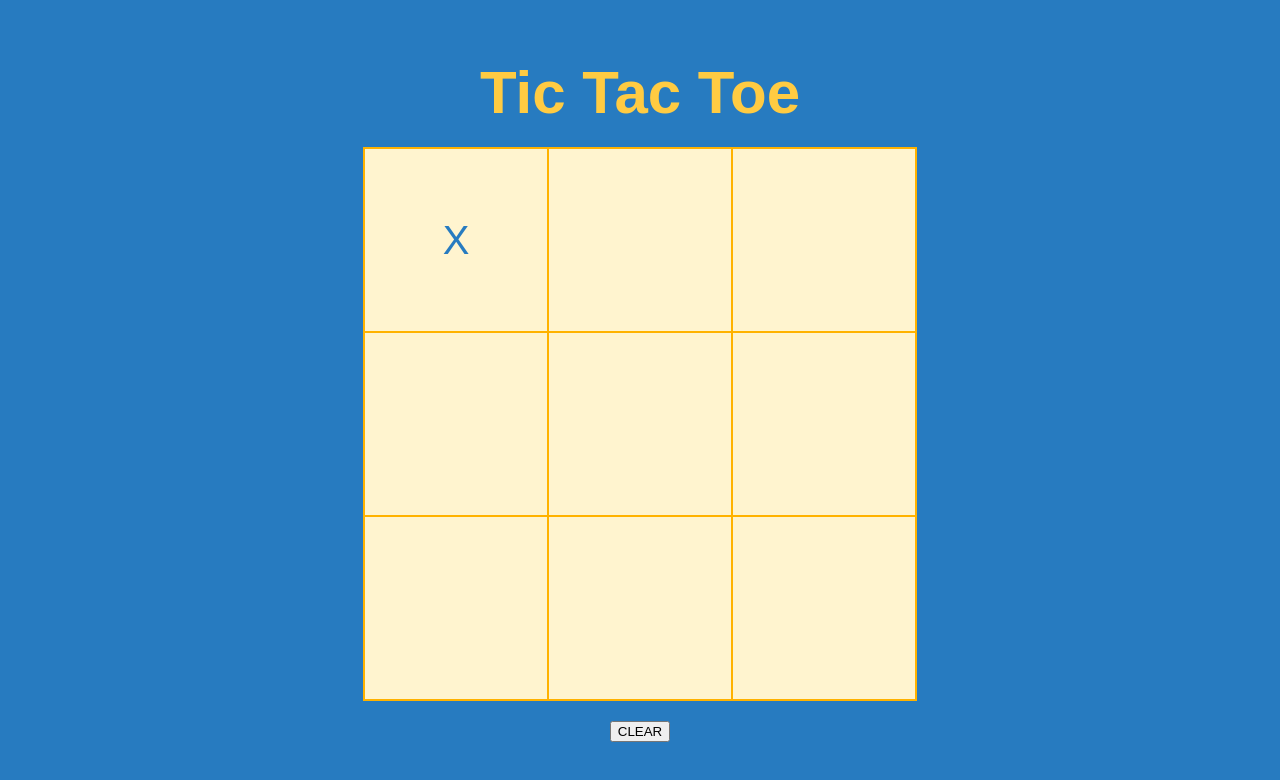
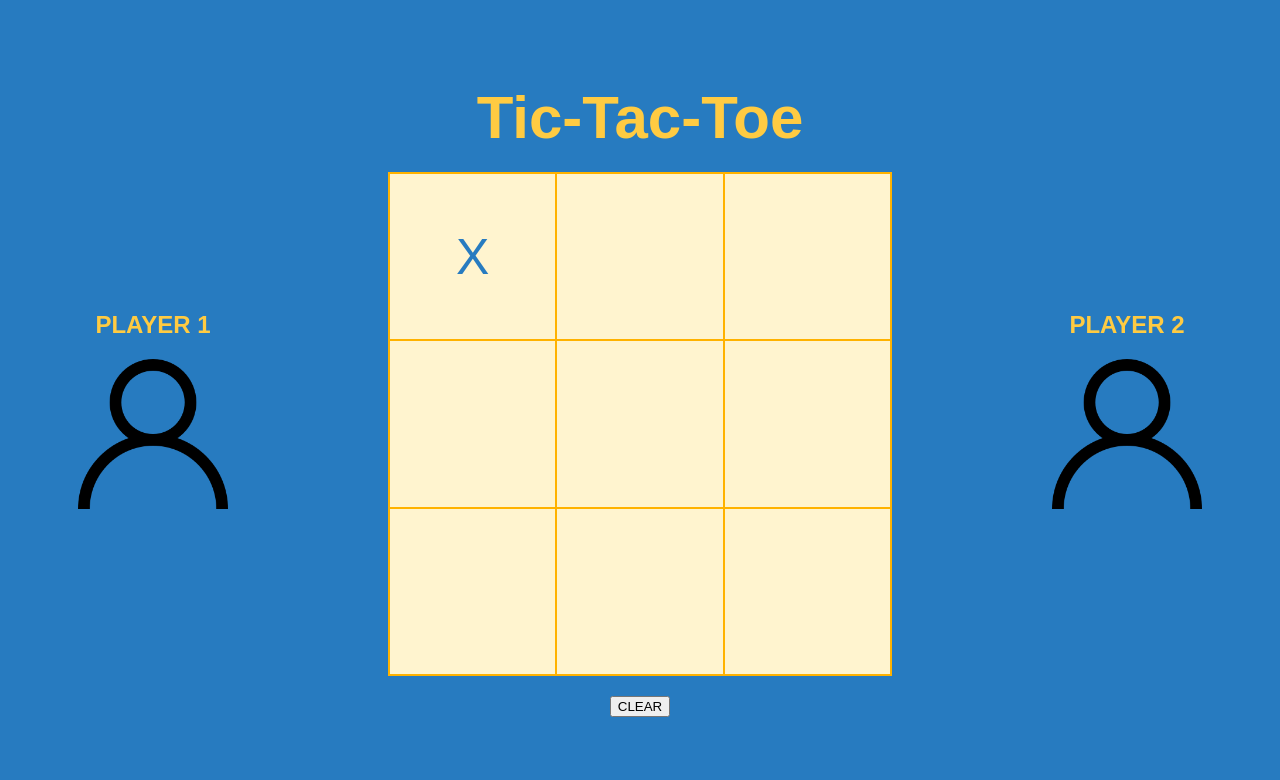
Before and after one commit to SamArenas/Tic_Tac_Toe, a plain HTML site: page index.html in a window 1280 px wide. Both pictures are taken after a click on the element 456 px from the left and 240 px from the top of the page. Drawn offline with Linux system fonts and the light colour scheme.

Commit message:
add player names and avatars

```diff
--- a/index.html
+++ b/index.html
@@ -7,12 +7,17 @@
     <meta name="viewport" content="width=device-width, initial-scale=1.0">
     <link rel="stylesheet" href="style.css">
     <script src="script.js" defer></script>
-    <title>Tic Tac Toe</title>
+    <title>Tic-Tac-Toe</title>
 </head>
 
 <body>
     <div class="container">
-        <h1>Tic Tac Toe</h1>
+        <div class="player" id="player1">
+            <h2 class="player" id="player1-name" contenteditable="true">PLAYER 1</h2>
+            <img src="./img/user.png" alt="image of player 1">
+        </div>
+        <div class="main-game">
+            <h1>Tic-Tac-Toe</h1>
             <h3 class="win-message"></h3>
             <div class="gameboard">
                 <div class="section" id="0"></div>
@@ -27,6 +32,12 @@
             </div>
             <button type="button">CLEAR</button>
         </div>
+        <div class="player" id="player2">
+            <h2 class="player" id="player2-name" contenteditable="true">PLAYER 2</h2>
+            <img src="./img/user.png" alt="image of player 1">
+        </div>
+
+    </div>
 
 </body>
 
--- a/script.js
+++ b/script.js
@@ -1,9 +1,9 @@
-const GameboardController = () => {
+const GameboardController = (() => {
 
     let board = [" ", " ", " ", " ", " ", " ", " ", " ", " "]
     let currentPlayerSymbol = "X"
 
-    updateBoard = (position) => {
+    const updateBoard = (position) => {
         if (board[position] === " ") {
             board[position] = getCurrentPlayerSymbol()
             nextPlayerTurn()
@@ -12,7 +12,7 @@ const GameboardController = () => {
         return false
     }
 
-    nextPlayerTurn = () => {
+    const nextPlayerTurn = () => {
         if (getCurrentPlayerSymbol() === "X") {
             setCurrentPlayerSymbol("O");
         }
@@ -21,7 +21,7 @@ const GameboardController = () => {
         }
     }
 
-    checkGameOver = () => {
+    const checkGameOver = () => {
         const winningCombinations = [
             [0, 1, 2],
             [3, 4, 5],
@@ -37,7 +37,8 @@ const GameboardController = () => {
             combo = winningCombinations[i];
             if (board[combo[0]] !== " ") {
                 if (board[combo[0]] === board[combo[1]] && board[combo[0]] === board[combo[2]]) {
-                    message.innerHTML = ("<p>" + board[combo[0]] + " IS THE WINNER!</p>")
+                    let playerWinner = board[combo[0]] === "X" ? player1.getName() : player2.getName()
+                    message.innerHTML = ("<p>" + playerWinner + " IS THE WINNER!</p>")
                     message.classList.add("visible")
                     return true
                 }
@@ -51,36 +52,36 @@ const GameboardController = () => {
         return true
     }
 
-    reset = () => {
+    const reset = () => {
         board.fill(" ")
         setCurrentPlayerSymbol("X")
     }
 
-    getCurrentPlayerSymbol = () => {
+    const getCurrentPlayerSymbol = () => {
         return currentPlayerSymbol
     }
 
-    setCurrentPlayerSymbol = (symbol) => {
+    const setCurrentPlayerSymbol = (symbol) => {
         currentPlayerSymbol = symbol
     }
 
-    getSymbolInCell = (position) => {
+    const getSymbolInCell = (position) => {
         return board[position]
     }
 
     return { updateBoard, getSymbolInCell, checkGameOver, reset }
 
-}
+})();
 
-const Gameboard = () => {
+const Gameboard = (() => {
 
     let cells = document.querySelectorAll(".section")
 
     placeSymbol = (e) => {
         let cell = e.target
-        if (gameboardController.updateBoard(cell.id)) {
-            cell.innerHTML = "<p>" + gameboardController.getSymbolInCell(cell.id) + "</p>"
-            if (gameboardController.checkGameOver()) {
+        if (GameboardController.updateBoard(cell.id)) {
+            cell.innerHTML = "<p>" + GameboardController.getSymbolInCell(cell.id) + "</p>"
+            if (GameboardController.checkGameOver()) {
                 lockBoard()
             }
         }
@@ -94,13 +95,41 @@ const Gameboard = () => {
     document.querySelector("button").addEventListener('click', () => {
         let message = document.querySelector(".win-message")
         message.classList.remove("visible")
-        gameboardController.reset()
+        GameboardController.reset()
         cells.forEach((el) => el.innerHTML = " ")
         cells.forEach((el) => el.addEventListener('click', placeSymbol));
     })
 
     cells.forEach((el) => el.addEventListener('click', placeSymbol));
+})();
+
+const Player = (playerNumber) => {
+    let name = document.querySelector("#player" + playerNumber).textContent;
+
+    const getName = () => {
+        return name;
+    }
+
+    const setName = (newName) => {
+        if (newName.length !== 0) {
+            name = newName;
+        }
+    }
+
+    return { getName, setName }
 }
 
-gameboardController = GameboardController()
-gameboard = Gameboard()
+let changeName = (e) => {
+    let newName = e.target.textContent
+    if (e.target.id === "player1-name") {
+        player1.setName(newName)
+    }
+    else {
+        player2.setName(newName)
+    }
+}
+
+document.querySelectorAll(".player").forEach(el => el.addEventListener("keyup", changeName))
+
+let player1 = Player(1)
+let player2 = Player(2)
--- a/style.css
+++ b/style.css
@@ -4,6 +4,7 @@ html,body{
     border: 0;
     background-color: #277BC0;
 }
+
 h1{
     color: #FFCB42;
     padding: 0;
@@ -11,20 +12,50 @@ h1{
     font-family: Arial, Helvetica, sans-serif;
     font-size: 60px;
 }
+
 .gameboard p{
     color:#277BC0;
     font-family: Arial, Helvetica, sans-serif;
+    font-size: 50px;
 }
 
 .container{
     height: 100vh;
     width: 100%;
+    flex-direction: row;
+    gap: 10rem;
+}
+
+.main-game{
+    flex-direction: column;
+    gap: 20px;
+}
+
+.main-game, .container{
+    display: flex;
+    justify-content: center;
+    align-items: center;
+ }
+
+.player{
     display: flex;
     flex-direction: column;
     justify-content: center;
     align-items: center;
-    gap: 20px;
+    color:#FFCB42;
+    font-family: Arial, Helvetica, sans-serif;
+ }
+
+.player img{
+    height: 150px;
+    width: 150px;
+ }
+
+.current-turn{
+    font-size: 50px;
+    color: white;
 }
+
 .win-message{
     visibility: hidden;
     display: none;
@@ -35,21 +66,21 @@ h1{
     font-size: 30px;
     font-family: Arial, Helvetica, sans-serif;
 }
+
 .visible{
     visibility: visible;
     display: block;
 }
 
 .gameboard{
-    height: 550px;
-    width: 550px;
+    height: 500px;
+    width: 500px;
     display: grid;
     grid-template-columns: repeat(3,1fr);
     grid-template-rows: repeat(3,1fr);
     grid-gap: 2px;
     background-color: #FFB200;
     border: 2px solid #FFB200;
-
 }
 
 .section{
```
Also changed, not shown: img/user.png (added). Lines whose indentation alone changed are shown as unchanged.
